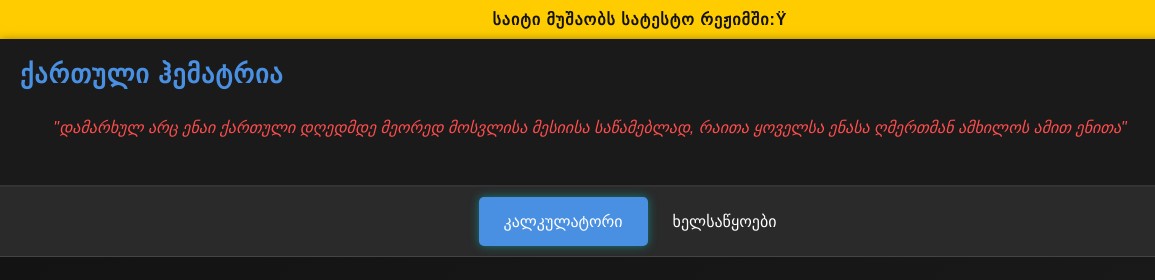
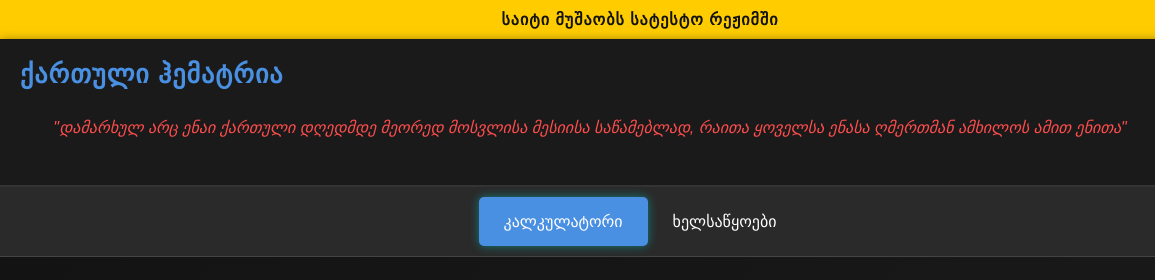
Before and after one commit to tsotnekverselava/hematria, a plain HTML site: page index.html in a window 1280 px wide. Shown: the top 280 px of the page, 0-1155 px from the left. Drawn offline with Linux system fonts and the light colour scheme.

Commit message:
Update index.html

```diff
--- a/index.html
+++ b/index.html
@@ -738,7 +738,7 @@
     </style>
 </head>
 <body>
-    <div class="test-mode-banner">საიტი მუშაობს სატესტო რეჟიმში:&#x00FF;</div>
+    <div class="test-mode-banner"><span class="Untitled1">საიტი მუშაობს სატესტო რეჟიმში</span></div>
 
     <header>
         <div class="logo">ქართული ჰემატრია</div>
```
